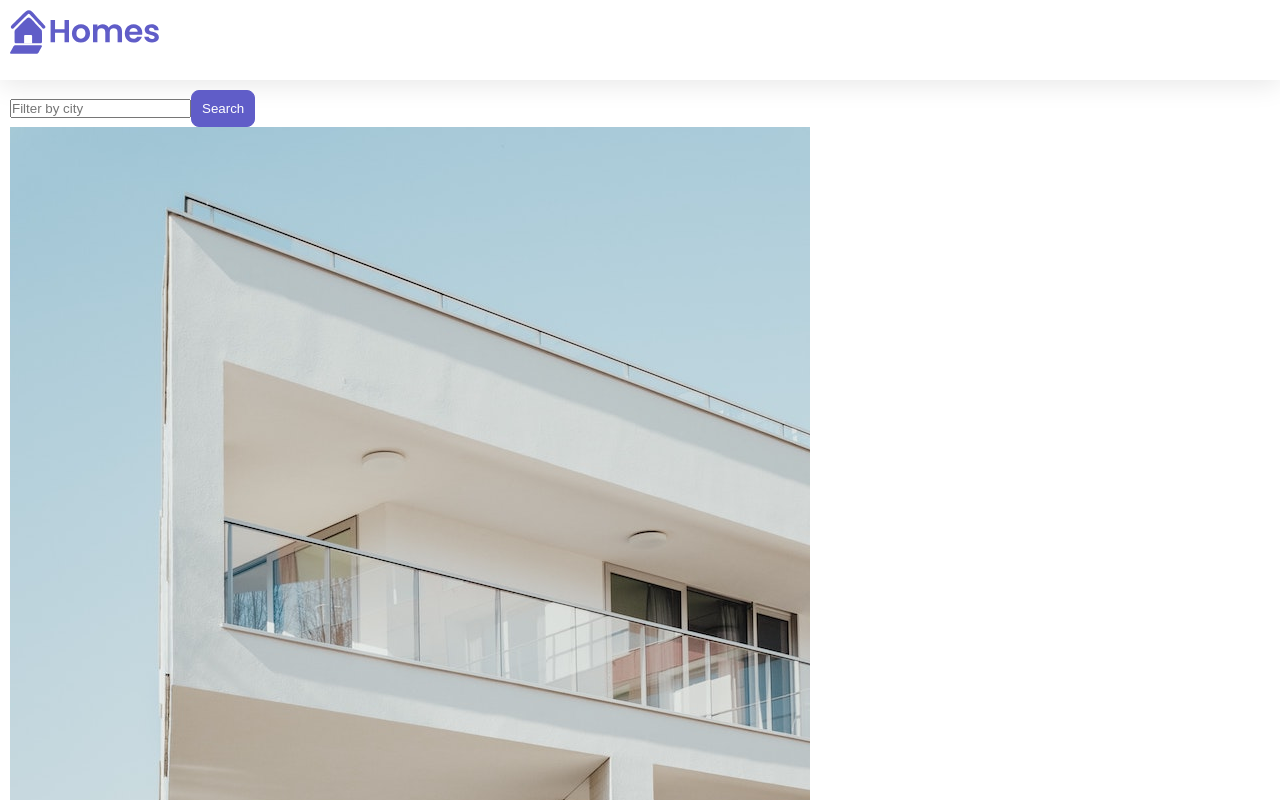
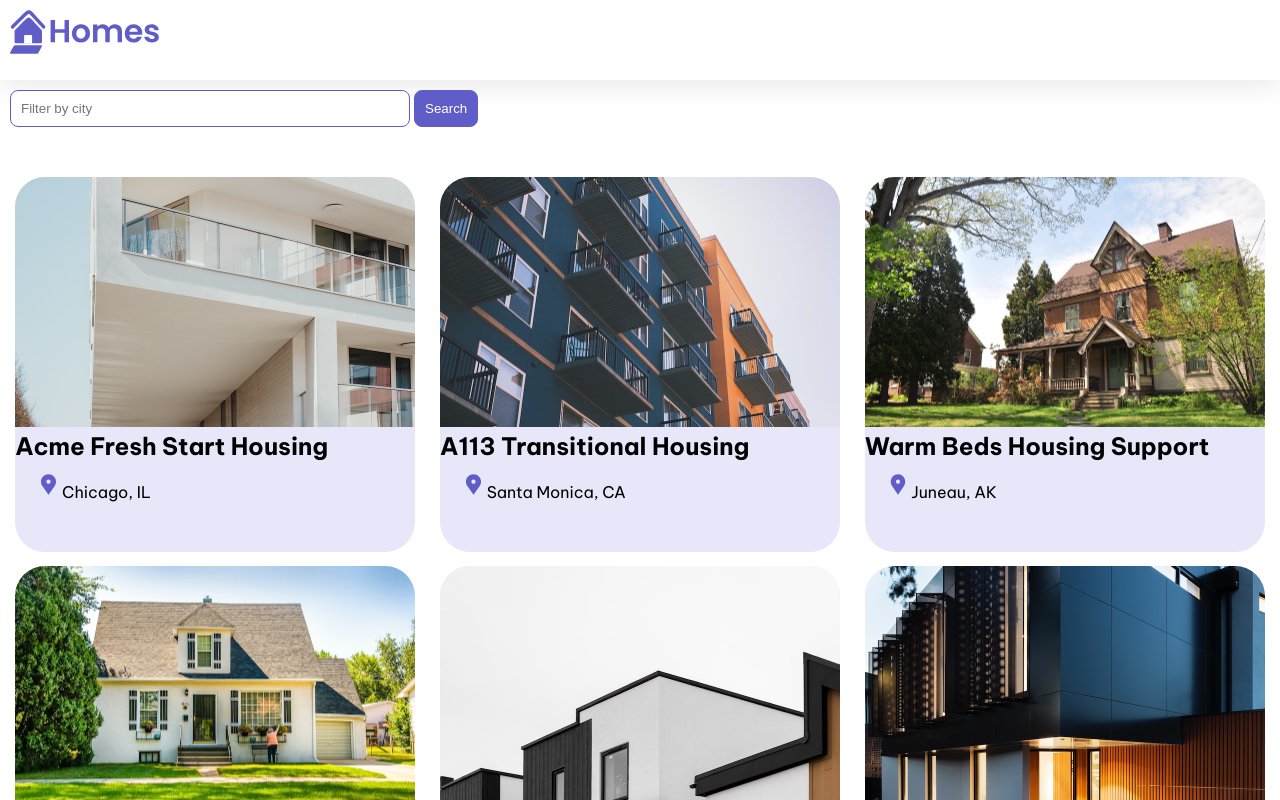
Before and after one commit to Kody-Eguchi/homes-app, an Angular app: page / in a window 1280 px wide. Shown: the top 800 px of the page. Built offline with nearby package versions, Linux system fonts and the light colour scheme.

Commit message:
Add minimal styling to Home component and HousingLocation component

```diff
--- /dev/null
+++ b/src/app/home/home.component.css
@@ -0,0 +1,41 @@
+
+.results {
+  display: grid;
+  column-gap: 14px;
+  row-gap: 14px;
+  grid-template-columns: repeat(auto-fill, minmax(400px, 400px));
+  margin-top: 50px;
+  justify-content: space-around;
+}
+
+input[type="text"] {
+  border: solid 1px var(--primary-color);
+  padding: 10px;
+  border-radius: 8px;
+  margin-right: 4px;
+  display: inline-block;
+  width: 30%;
+}
+
+button {
+  padding: 10px;
+  border: solid 1px var(--primary-color);
+  background: var(--primary-color);
+  color: white;
+  border-radius: 8px;
+}
+
+@media (min-width: 500px) and (max-width: 768px) {
+  .results {
+      grid-template-columns: repeat(2, 1fr);
+  }
+  input[type="text"] {
+      width: 70%;
+  }
+}
+
+@media (max-width: 499px) {
+  .results {
+      grid-template-columns: 1fr;
+  }
+}
--- a/src/app/home/home.component.ts
+++ b/src/app/home/home.component.ts
@@ -21,8 +21,7 @@
       ></app-housing-location>
     </section>
   `,
-  styles: [
-  ]
+  styleUrls: ['./home.component.css']
 })
 export class HomeComponent {
   housingLocationList: HousingLocation[] = [
--- /dev/null
+++ b/src/app/housing-location/housing-location.component.css
@@ -0,0 +1,31 @@
+.listing {
+  background: var(--accent-color);
+  border-radius: 30px;
+  padding-bottom: 30px;
+}
+.listing-heading {
+  color: var(--primary-color);
+  padding: 10px 20px 0 20px;
+}
+.listing-photo {
+  height: 250px;
+  width: 100%;
+  object-fit: cover;
+  border-radius: 30px 30px 0 0;
+}
+.listing-location {
+  padding: 10px 20px 20px 20px;
+}
+.listing-location::before {
+  content: url("/assets/location-pin.svg") / "";
+}
+
+section.listing a {
+  padding-left: 20px;
+  text-decoration: none;
+  color: var(--primary-color);
+}
+section.listing a::after {
+  content: "\203A";
+  margin-left: 5px;
+}
--- a/src/app/housing-location/housing-location.component.ts
+++ b/src/app/housing-location/housing-location.component.ts
@@ -13,8 +13,7 @@
       <p class="listing-location">{{ housingLocation.city }}, {{ housingLocation.state }}</p>
     </section>
   `,
-  styles: [
-  ]
+  styleUrls: ['./housing-location.component.css'],
 })
 export class HousingLocationComponent {
   @Input() housingLocation!:HousingLocation;
```
